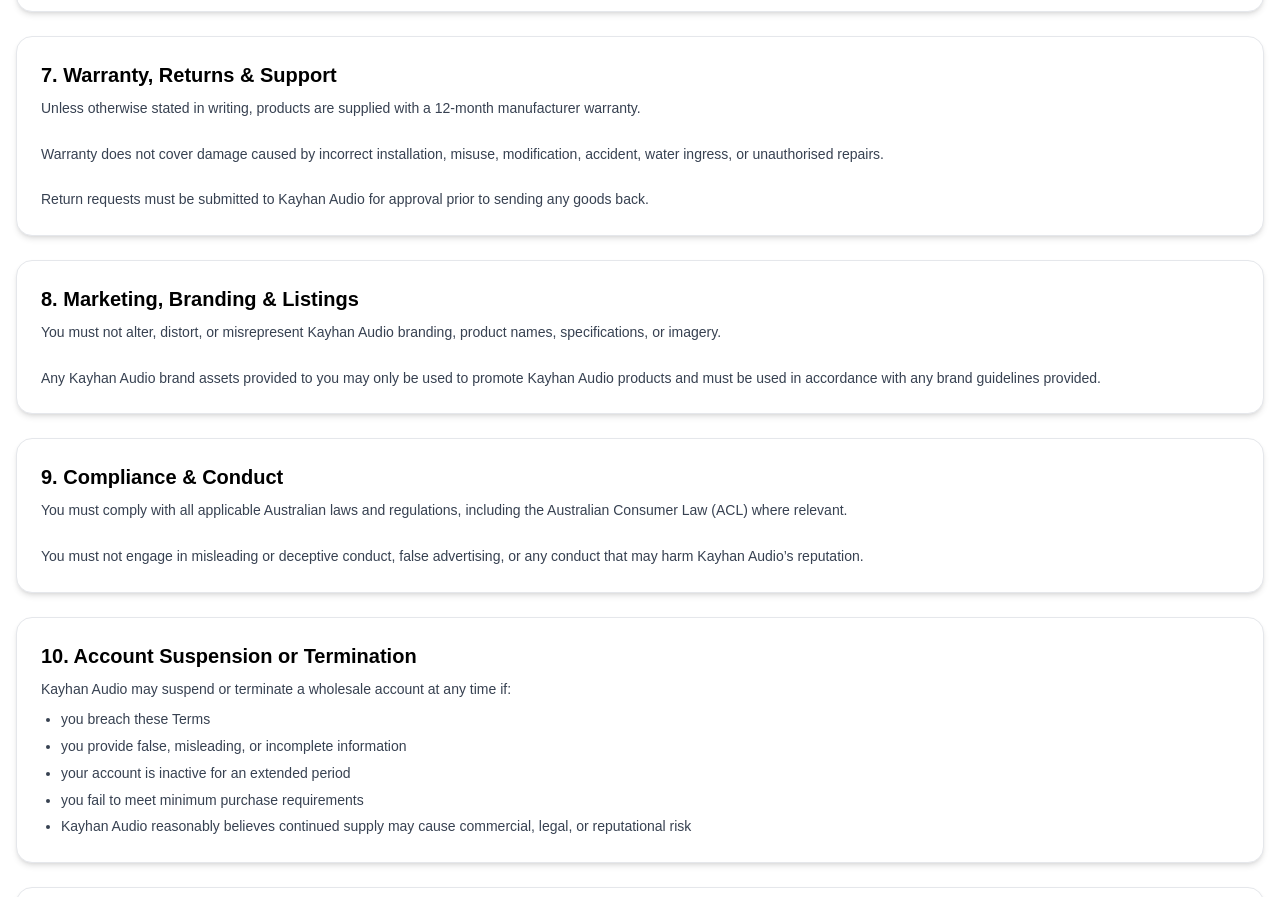
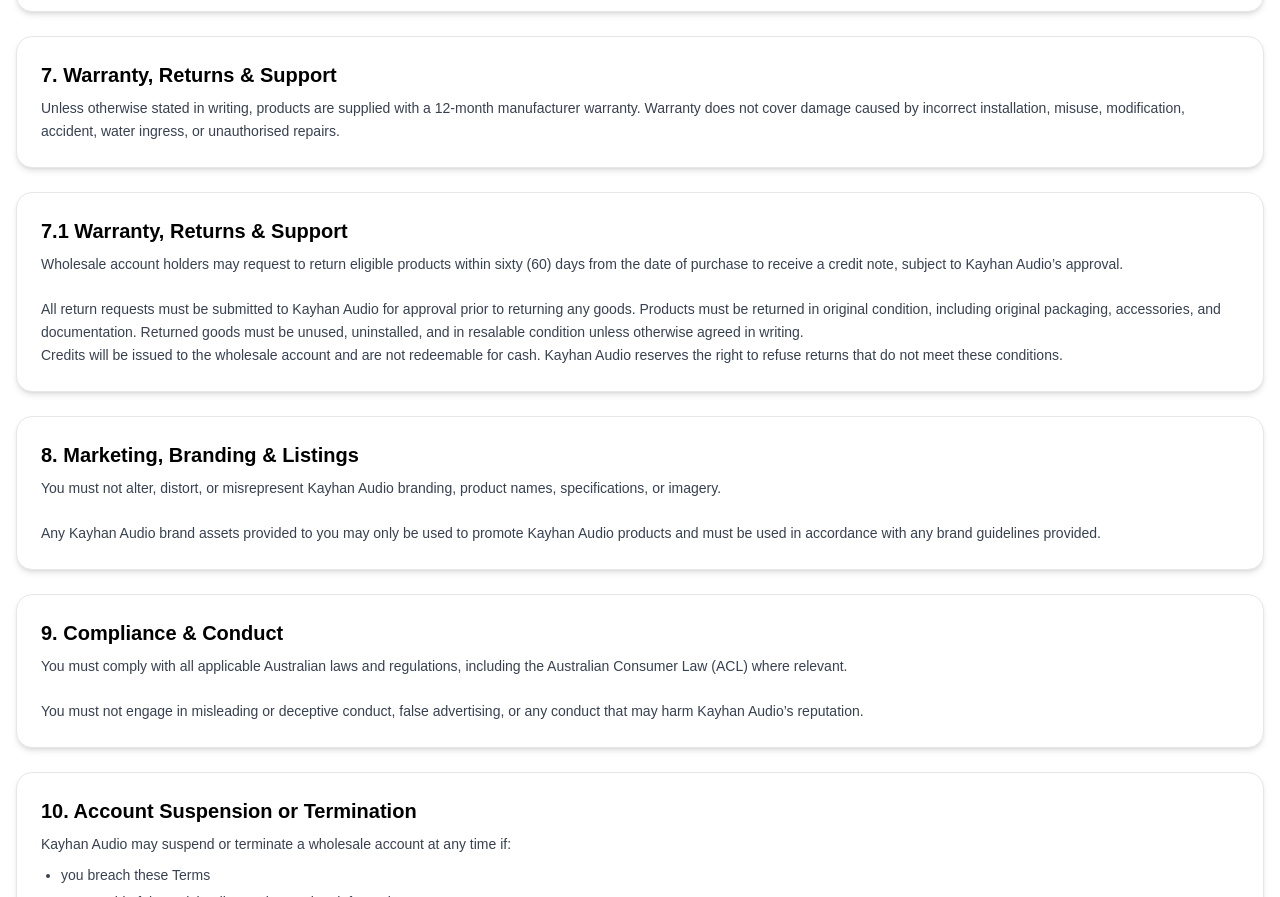
Before and after one commit to varinder-singh1/wholesale_frontend, a Next.js app: page /term-condtion in a window 1280 px wide. Shown: the part 1809-2706 px from the top of the page. Built offline with nearby package versions, Linux system fonts and the light colour scheme; no server answers.

Commit message:
update it

```diff
--- a/app/(footer)/term-condtion/page.tsx
+++ b/app/(footer)/term-condtion/page.tsx
@@ -113,15 +113,21 @@
           </Section>
 
           <Section title="7. Warranty, Returns & Support">
-            Unless otherwise stated in writing, products are supplied with a
-            12-month manufacturer warranty.
-            <br /><br />
-            Warranty does not cover damage caused by incorrect installation,
-            misuse, modification, accident, water ingress, or unauthorised
-            repairs.
-            <br /><br />
-            Return requests must be submitted to Kayhan Audio for approval prior
-            to sending any goods back.
+            Unless otherwise stated in writing, products are supplied with a 12-month manufacturer warranty.
+            Warranty does not cover damage caused by incorrect installation, misuse, modification, accident, water ingress, or unauthorised repairs.
+            <br />
+
+          </Section>
+          <Section title="7.1 Warranty, Returns & Support">
+            Wholesale account holders may request to return eligible products within sixty (60) days from the date of purchase to receive a credit note, subject to Kayhan Audio’s approval. <br />
+
+            <br />
+            All return requests must be submitted to Kayhan Audio for approval prior to returning any goods.
+            Products must be returned in original condition, including original packaging, accessories, and documentation.
+            Returned goods must be unused, uninstalled, and in resalable condition unless otherwise agreed in writing.
+            <br />
+            Credits will be issued to the wholesale account and are not redeemable for cash.
+            Kayhan Audio reserves the right to refuse returns that do not meet these conditions.
           </Section>
 
           <Section title="8. Marketing, Branding & Listings">
--- a/components/layout/ShopLayout.tsx
+++ b/components/layout/ShopLayout.tsx
@@ -41,23 +41,23 @@
     }
   };
 
-  useEffect(() => {
-    const publicPage = ["term-condtion"]
-    const firstSegment = pathname.split("/")[1];
-    if (
-      firstSegment !== "sign-in" &&
-      firstSegment !== "signup" &&
-      firstSegment !== "login"&&
-      firstSegment !== "request-send-successfully"&&
-            firstSegment !== "forgot-password" &&
-              firstSegment !== "my-request" &&
-              !publicPage.includes(firstSegment)
-    ) {
-      if (!loading && (!user || user?.role !== USER_ROLE.wholesale)) {
-        router.push("/login");
-      }
-    }
-  }, [user, loading, router, pathname]);
+  // useEffect(() => {
+  //   const publicPage = ["term-condtion"]
+  //   const firstSegment = pathname.split("/")[1];
+  //   if (
+  //     firstSegment !== "sign-in" &&
+  //     firstSegment !== "signup" &&
+  //     firstSegment !== "login"&&
+  //     firstSegment !== "request-send-successfully"&&
+  //           firstSegment !== "forgot-password" &&
+  //             firstSegment !== "my-request" &&
+  //             !publicPage.includes(firstSegment)
+  //   ) {
+  //     if (!loading && (!user || user?.role !== USER_ROLE.wholesale)) {
+  //       router.push("/login");
+  //     }
+  //   }
+  // }, [user, loading, router, pathname]);
 
   useEffect(() => {
     listDepartments();
```
